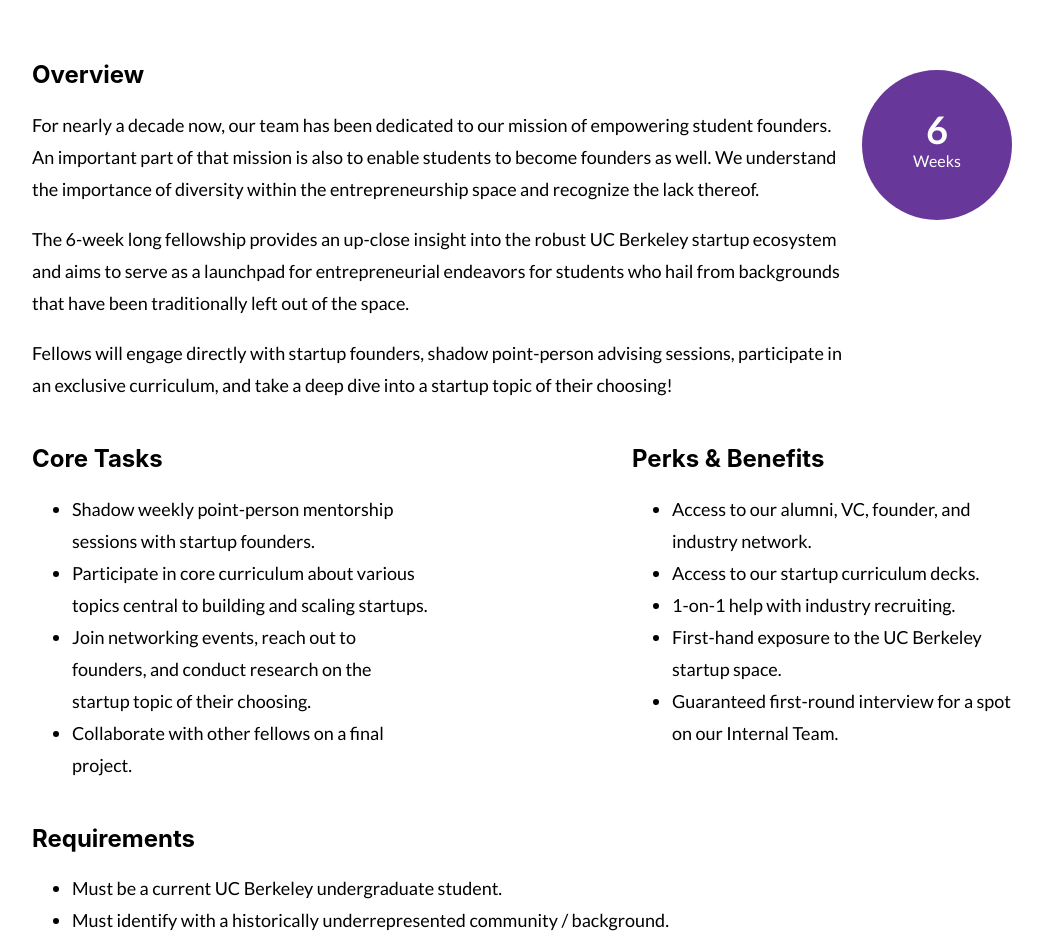
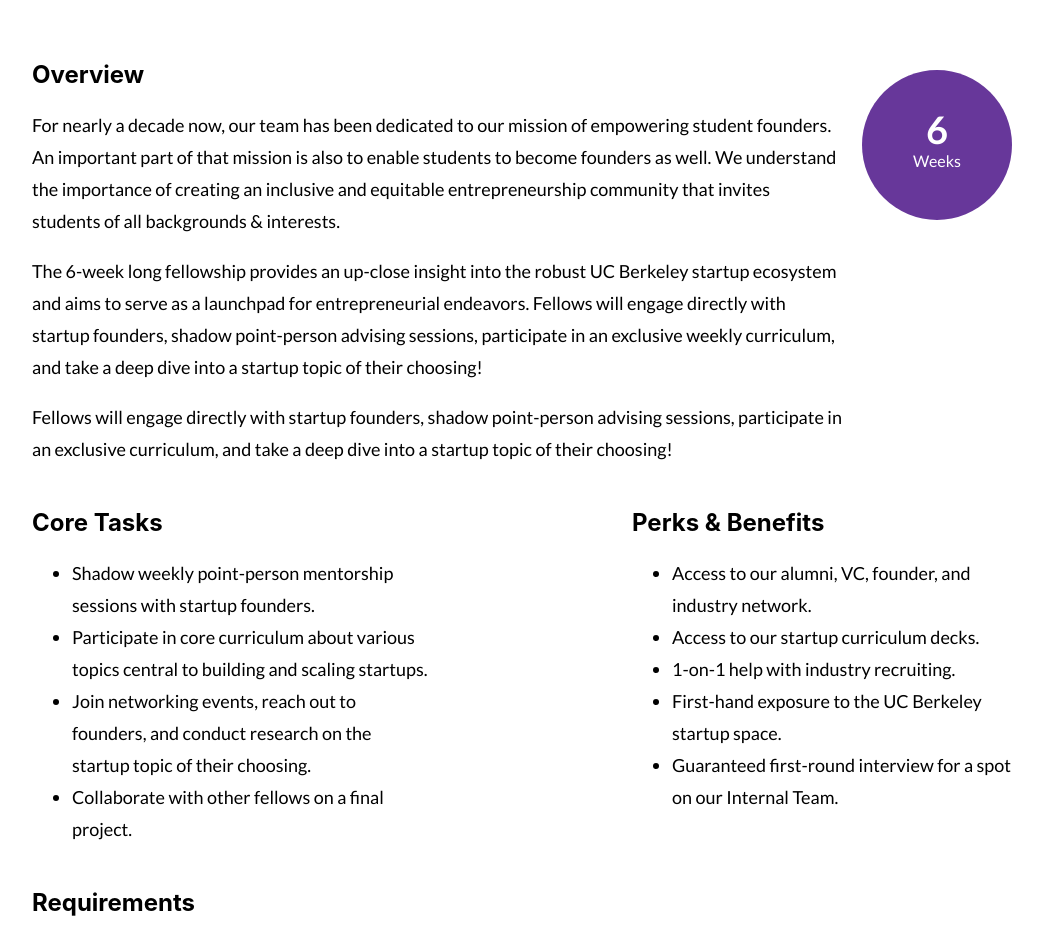
Before and after one commit to Free-Ventures-Cal/website, a React (Create React App) app: page /fellowship in a window 1280 px wide. Shown: the part 511-1452 px from the top of the page, without its empty margins (108-1151 px from the left). Built offline with nearby package versions, Linux system fonts and the light colour scheme.

Commit message:
Fellowship changes

```diff
--- a/src/Components/Fellowship.js
+++ b/src/Components/Fellowship.js
@@ -72,7 +72,7 @@ function Fellowship() {
       <GenericTop
         header={"Fellowship"}
         description={
-          "A comprehensive and engaging program designed specifically for undergraduate students from historically underrepresented backgrounds within the technology & entrepreneurship spaces. Our aim is to provide these students with direct exposure to the world-class startup ecosystem here at UC Berkeley & beyond."
+          "A comprehensive program designed specifically for undergraduate students who want a friendly and engaging introduction to Entrepreneurship & Venture Capital. Our aim is to provide these students with direct exposure to the world-class startup ecosystem here at UC Berkeley & beyond."
         }
       />
       <div className="main-gallery">
@@ -100,14 +100,17 @@ function Fellowship() {
               For nearly a decade now, our team has been dedicated to our
               mission of empowering student founders. An important part of that
               mission is also to enable students to become founders as well. We
-              understand the importance of diversity within the entrepreneurship
-              space and recognize the lack thereof.
+              understand the importance of creating an inclusive and equitable
+              entrepreneurship community that invites students of all
+              backgrounds & interests.
             </p>
             <p>
               The 6-week long fellowship provides an up-close insight into the
               robust UC Berkeley startup ecosystem and aims to serve as a
-              launchpad for entrepreneurial endeavors for students who hail from
-              backgrounds that have been traditionally left out of the space.
+              launchpad for entrepreneurial endeavors. Fellows will engage
+              directly with startup founders, shadow point-person advising
+              sessions, participate in an exclusive weekly curriculum, and take
+              a deep dive into a startup topic of their choosing!
             </p>
             <p>
               Fellows will engage directly with startup founders, shadow
@@ -180,10 +183,7 @@ function Fellowship() {
             <p>
               <ul>
                 <li>Must be a current UC Berkeley undergraduate student.</li>
-                <li>
-                  Must identify with a historically underrepresented community /
-                  background.
-                </li>
+                <li>Must be able to commit at least 5-7 hours per week</li>
               </ul>
             </p>
           </div>
```
